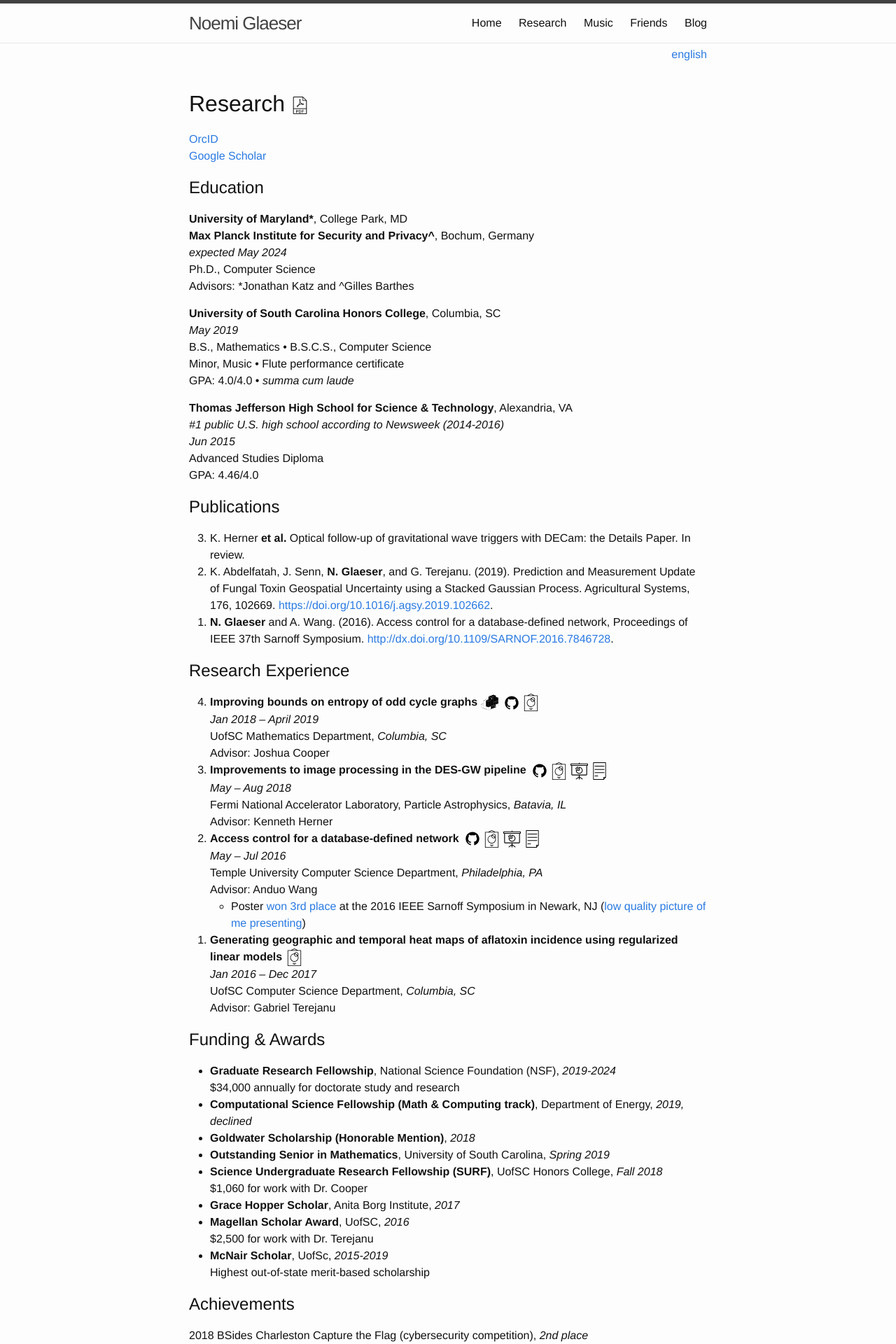
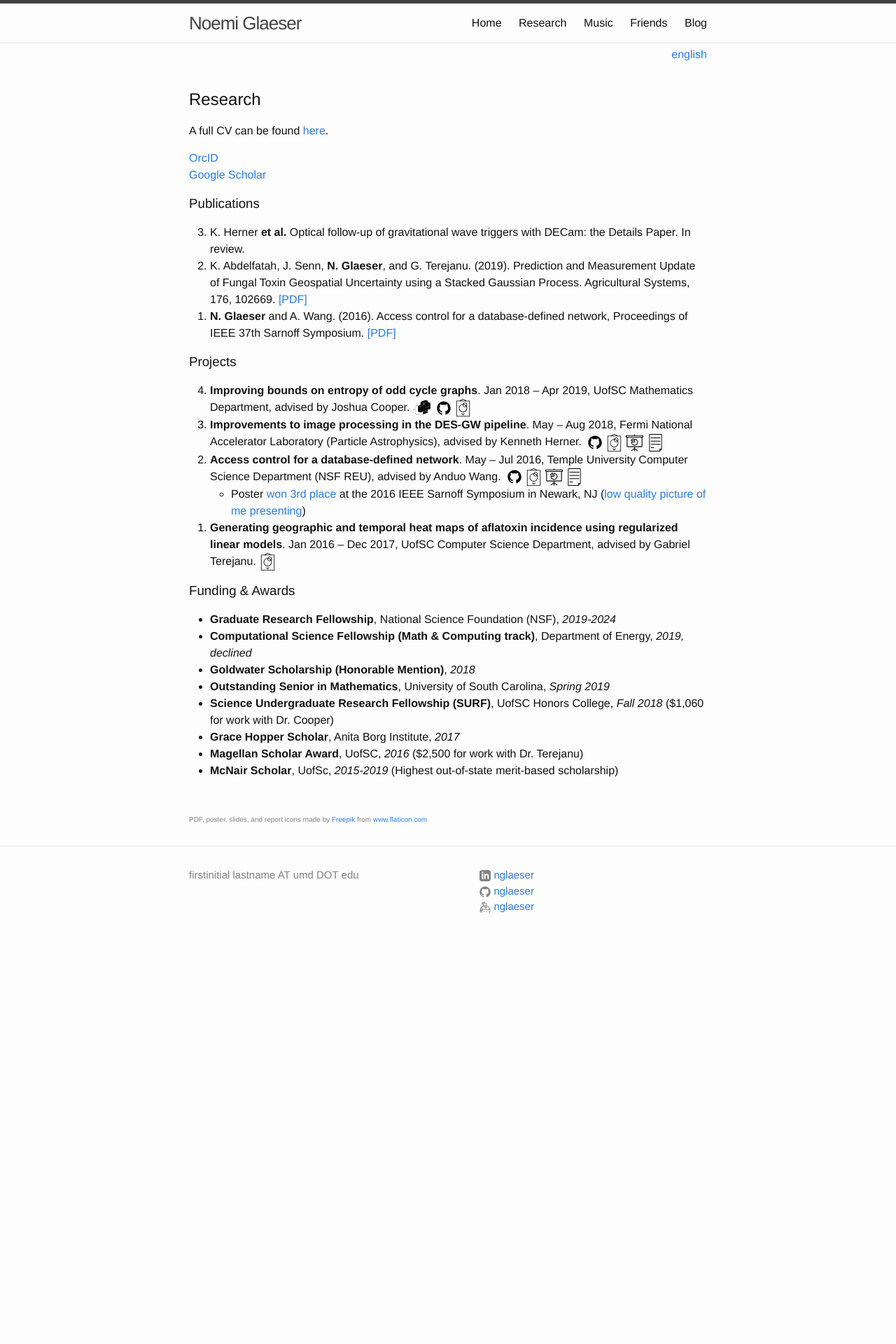
Before and after one commit to nglaeser/minima-site, a Jekyll site: the page built from research.md, in a window 1280 px wide. Shown: the top 1920 px of the page at 70% size. Built offline with Jekyll 4.4.1, drawn with Linux system fonts in a browser that asks for light colours; nearby versions of some CDN libraries; after the commit the page ends 1367 px from its top, so only the background shows below that; some of the changed text lies outside the part shown.

Commit message:
update research page

```diff
--- a/_includes/head.html
+++ b/_includes/head.html
@@ -16,6 +16,8 @@
   <script type="text/javascript" async
     src="https://cdnjs.cloudflare.com/ajax/libs/mathjax/2.7.5/MathJax.js?config=TeX-MML-AM_CHTML">
   </script>
+  <!-- fontawesome icons -->
+  <link rel="stylesheet" href="//maxcdn.bootstrapcdn.com/font-awesome/4.5.0/css/font-awesome.min.css">
 
   <!-- make a list of tags -->
   {% if site.tags != "" %}
--- a/research.md
+++ b/research.md
@@ -6,157 +6,51 @@
 order: 2
 ---
 
-# Research [![PDF version](files/pdf.png "PDF version"){: style="width: 25px"}](files/Glaeser_CV_STEM5.pdf)
+## Research
+
+A full CV can be found [here](files/Glaeser_CV_STEM5.pdf).
 
 [OrcID](https://orcid.org/0000-0002-6464-2534)
 [Google Scholar](https://scholar.google.com/citations?user=NsdpCcgAAAAJ&hl=en&oi=ao)
+<!--i class="fa fa-twitter fa-lg"></i-->
 
-## Education
-
-**University of Maryland\***, College Park, MD
-**Max Planck Institute for Security and Privacy^**, Bochum, Germany
-*expected May 2024*
-Ph.D., Computer Science
-Advisors: \*Jonathan Katz and ^Gilles Barthes
-
-**University of South Carolina Honors College**, Columbia, SC
-*May 2019*
-B.S., Mathematics • B.S.C.S., Computer Science
-Minor, Music • Flute performance certificate
-GPA: 4.0/4.0 • *summa cum laude*
-
-**Thomas Jefferson High School for Science & Technology**, Alexandria, VA
-*#1 public U.S. high school according to Newsweek (2014-2016)*
-*Jun 2015*
-Advanced Studies Diploma
-GPA: 4.46/4.0
-
-## Publications
+### Publications
 
 0. K. Herner **et al.** Optical follow-up of gravitational wave triggers with DECam: the Details Paper. In review.
-0. K. Abdelfatah, J. Senn, **N. Glaeser**, and G. Terejanu. (2019). Prediction and Measurement Update of Fungal Toxin Geospatial Uncertainty using a Stacked Gaussian Process. Agricultural Systems, 176, 102669. [https://doi.org/10.1016/j.agsy.2019.102662](https://doi.org/10.1016%2Fj.agsy.2019.102662).
-0. **N. Glaeser** and A. Wang. (2016). Access control for a database-defined network, Proceedings of IEEE 37th Sarnoff Symposium. [http://dx.doi.org/10.1109/SARNOF.2016.7846728](http://dx.doi.org/10.1109/SARNOF.2016.7846728).
+0. K. Abdelfatah, J. Senn, **N. Glaeser**, and G. Terejanu. (2019). Prediction and Measurement Update of Fungal Toxin Geospatial Uncertainty using a Stacked Gaussian Process. Agricultural Systems, 176, 102669. [\[PDF\]](https://doi.org/10.1016%2Fj.agsy.2019.102662)
+0. **N. Glaeser** and A. Wang. (2016). Access control for a database-defined network, Proceedings of IEEE 37th Sarnoff Symposium. [\[PDF\]](http://dx.doi.org/10.1109/SARNOF.2016.7846728)
 {: reversed="reversed"}
 
-## Research Experience
+### Projects
 
-0. **Improving bounds on entropy of odd cycle graphs**
+0. **Improving bounds on entropy of odd cycle graphs**. Jan 2018 – Apr 2019, UofSC Mathematics Department, advised by Joshua Cooper.
 [![PyPI](files/icon-pypi.svg "PyPI"){: style="width: 25px"}](https://pypi.org/project/graph-cyclone/)
 [![GitHub](files/icon-github.svg "GitHub"){: style="width: 20px; margin-left: 5px"}](https://github.com/nglaeser/graph_cyclone)
 [![Poster](files/icon-poster.svg "Poster"){: style="width: 25px"}](files/graphentropy/DiscoverUSC-Glaeser,Noemi.pdf)
-*Jan 2018 – April 2019*
-UofSC Mathematics Department, *Columbia, SC*
-Advisor: Joshua Cooper
-0. **Improvements to image processing in the DES-GW pipeline**
+0. **Improvements to image processing in the DES-GW pipeline**. May – Aug 2018, Fermi National Accelerator Laboratory (Particle Astrophysics), advised by Kenneth Herner.
 [![GitHub](files/icon-github.svg "GitHub"){: style="width: 20px; margin-left: 5px"}](https://github.com/SSantosLab/gw_workflow)
 [![Poster](files/icon-poster.svg "Poster"){: style="width: 25px"}](files/fermilab/Glaeser_poster.pdf)
 [![Slides](files/icon-slides.svg "Slides"){: style="width: 25px"}](files/fermilab/Glaeser_slides.pdf)
 [![Report](files/icon-paper.svg "Report"){: style="width: 25px"}](files/fermilab/Glaeser_SIST-final.pdf)
-*May – Aug 2018*
-Fermi National Accelerator Laboratory, Particle Astrophysics, *Batavia, IL*
-Advisor: Kenneth Herner
-0. **Access control for a database-defined network**
+0. **Access control for a database-defined network**. May – Jul 2016, Temple University Computer Science Department (NSF REU), advised by Anduo Wang.
 [![GitHub](files/icon-github.svg "GitHub"){: style="width: 20px; margin-left: 5px"}](https://github.com/ravel-net/REU-access-control)
 [![Poster](files/icon-poster.svg "Poster"){: style="width: 25px"}](files/TempleREU/NGlaeser-poster-Sarnoff.pdf)
 [![Slides](files/icon-slides.svg "Slides"){: style="width: 25px"}](files/TempleREU/Glaeser_midterm_slides.pdf)
 [![Report](files/icon-paper.svg "Report"){: style="width: 25px"}](files/TempleREU/Glaeser_final.pdf)
-*May – Jul 2016*
-Temple University Computer Science Department, *Philadelphia, PA*
-Advisor: Anduo Wang
 - Poster [won 3rd place](files/TempleREU/thirdplace.jpg) at the 2016 IEEE Sarnoff Symposium in Newark, NJ ([low quality picture of me presenting](files/TempleREU/presentingSarnoff.jpg))
-0. **Generating geographic and temporal heat maps of aflatoxin incidence using regularized linear models**
+0. **Generating geographic and temporal heat maps of aflatoxin incidence using regularized linear models**. Jan 2016 – Dec 2017, UofSC Computer Science Department, advised by Gabriel Terejanu.
 [![Poster](files/icon-poster.svg "Poster"){: style="width: 25px"}](files/aflatoxin/NGlaeser-poster.pdf)
-*Jan 2016 – Dec 2017*
-UofSC Computer Science Department, *Columbia, SC*
-Advisor: Gabriel Terejanu
 {: reversed="reversed"}
 
-## Funding & Awards
+### Funding & Awards
 
 - **Graduate Research Fellowship**, National Science Foundation (NSF), *2019-2024*
-$34,000 annually for doctorate study and research
 - **Computational Science Fellowship (Math & Computing track)**, Department of Energy, *2019, declined*
 - **Goldwater Scholarship (Honorable Mention)**, *2018*
 - **Outstanding Senior in Mathematics**, University of South Carolina, *Spring 2019*
-- **Science Undergraduate Research Fellowship (SURF)**, UofSC Honors College, *Fall 2018*
-$1,060 for work with Dr. Cooper
+- **Science Undergraduate Research Fellowship (SURF)**, UofSC Honors College, *Fall 2018* ($1,060 for work with Dr. Cooper)
 - **Grace Hopper Scholar**, Anita Borg Institute, *2017*
-- **Magellan Scholar Award**, UofSC, *2016*
-$2,500 for work with Dr. Terejanu
-- **McNair Scholar**, UofSc, *2015-2019*
-Highest out-of-state merit-based scholarship
-
-## Achievements
-
-2018 BSides Charleston Capture the Flag (cybersecurity competition), *2nd place*
-2017 BSides Charleston Cryptography Challenge, *1st place*
-2016 IEEE Sarnoff Symposium Poster, *3rd place*
-2016 MAA Southeastern Math Jeopardy, *3rd place*
-
-## Memberships
-
-Phi Beta Kappa Society
-Association for Computing Machinery
-
-## Leadership & Involvement
-
-- **UofSC Cybersecurity Club**
-*Jan 2016 - Apr 2019*
-Webmaster (Spring 2018 – Spring 2019)
-
-- **Gamecock Math Club/Pi Mu Epsilon Math Honor Society**
-*Mar 2016 – Apr 2019*
-Treasurer (Fall 2017 – Spring 2019)
-
-- **McNair Scholar Buddy**
-*Aug 2016 – Apr 2019*
-Mentoring a freshman Top Scholar by supporting his/her transition to UofSC
-
-- **UofSC Association for Women in Mathematics (AWM) Chapter**
-*Jan 2017 – Apr 2018*
-Founding member, Treasurer & Secretary (Spring 2017 – Spring 2018)
-
-- **Visual and Musical Technician (various marching bands)**
-For details, see my [music résumé](music.html)
-
-## Technical Skills
-
-<style>
-table, td, th {
-    border: none;
-    }
-</style>
-
-|------------|-----------------|
-| Python     | &#9679; &#9679; &#9679; &#9679; &#9679; &#9679; &#9675; &#9675; |
-| Java/C++   | &#9679; &#9679; &#9679; &#9679; &#9679; &#9679; &#9675; &#9675; |
-| Linux/UNIX | &#9679; &#9679; &#9679; &#9679; &#9679; &#9679; &#9675; &#9675; |
-| Bash       | &#9679; &#9679; &#9679; &#9679; &#9675; &#9675; &#9675; &#9675; |
-| LaTeX      | &#9679; &#9679; &#9679; &#9679; &#9675; &#9675; &#9675; &#9675; |
-| HTML/CSS   | &#9679; &#9679; &#9679; &#9679; &#9675; &#9675; &#9675; &#9675; |
-| PostgreSQL | &#9679; &#9679; &#9679; &#9675; &#9675; &#9675; &#9675; &#9675; |
-
-## Languages
-
-*Native proficiency*: English, German, Italian
-*Conversational proficiency*: American Sign Language
-*Elementary proficiency*: Latin, French
-
-## Selected Coursework
-*(\* denotes honors course; ^ denotes graduate course.)*
-
-| Mathematics | Computer Science |
-|-------------|------------------|
-|Computational Number Theory^    | Computer & Network Security^      |
-|Analysis I\*                    | Program Analysis & Understanding^ |
-|Analysis II\*                   | Introduction to Cryptography\*    |
-|Algebraic Structures I          | Computer Architecture\*           |
-|Algebraic Structures II\*       | Operating Systems                 |
-|Discrete Mathematics I          | Data Structures & Algorithms      |
-|Linear Algebra                  | Introduction to Computer Networks |
-|Ordinary Differential Equations | Theory of Computation             |
-|                                | Ethical Hacking                   |
-|                                | Information Security Principles   |
-|                                | Text Processing\*                 |
+- **Magellan Scholar Award**, UofSC, *2016* ($2,500 for work with Dr. Terejanu)
+- **McNair Scholar**, UofSc, *2015-2019* (Highest out-of-state merit-based scholarship)
 
 <div style="color: gray; margin-top: 50px; font-size: 10px;">PDF, poster, slides, and report icons made by <a href="https://www.flaticon.com/authors/freepik" title="Freepik">Freepik</a> from <a href="https://www.flaticon.com/" title="Flaticon">www.flaticon.com</a></div>
```
